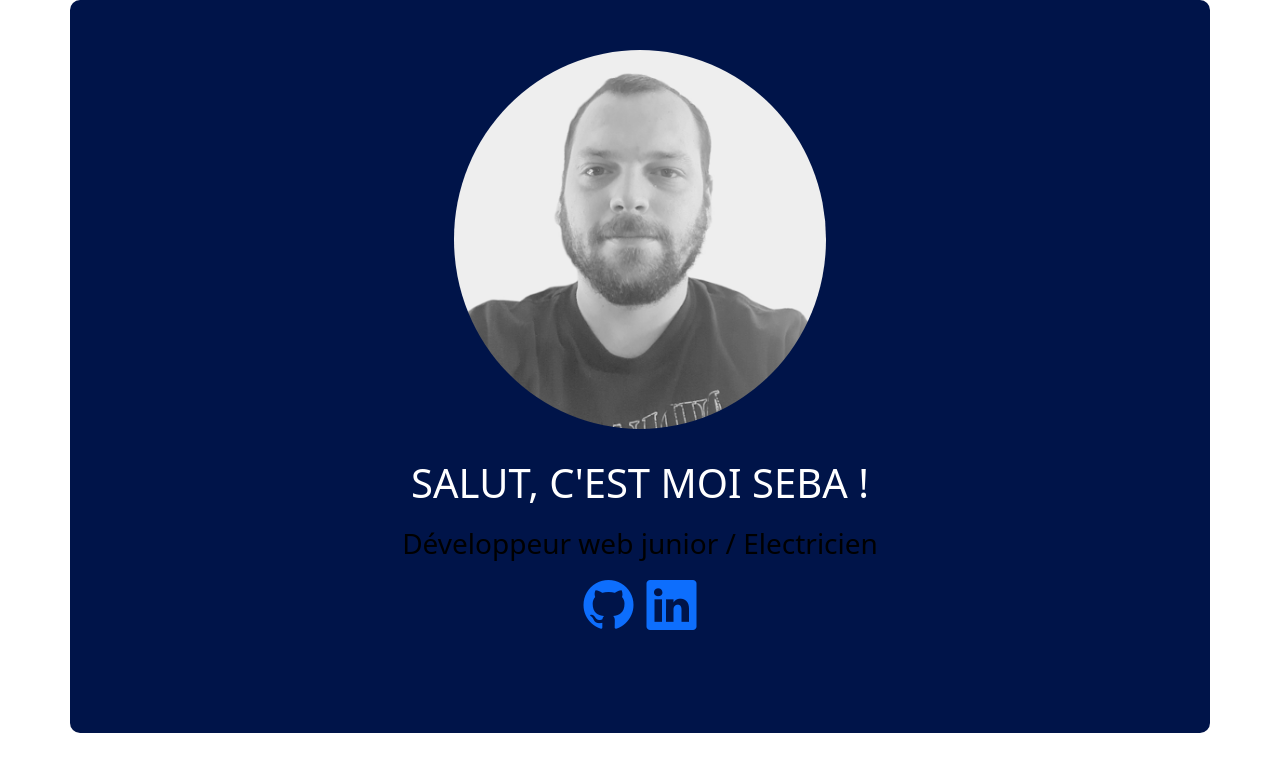
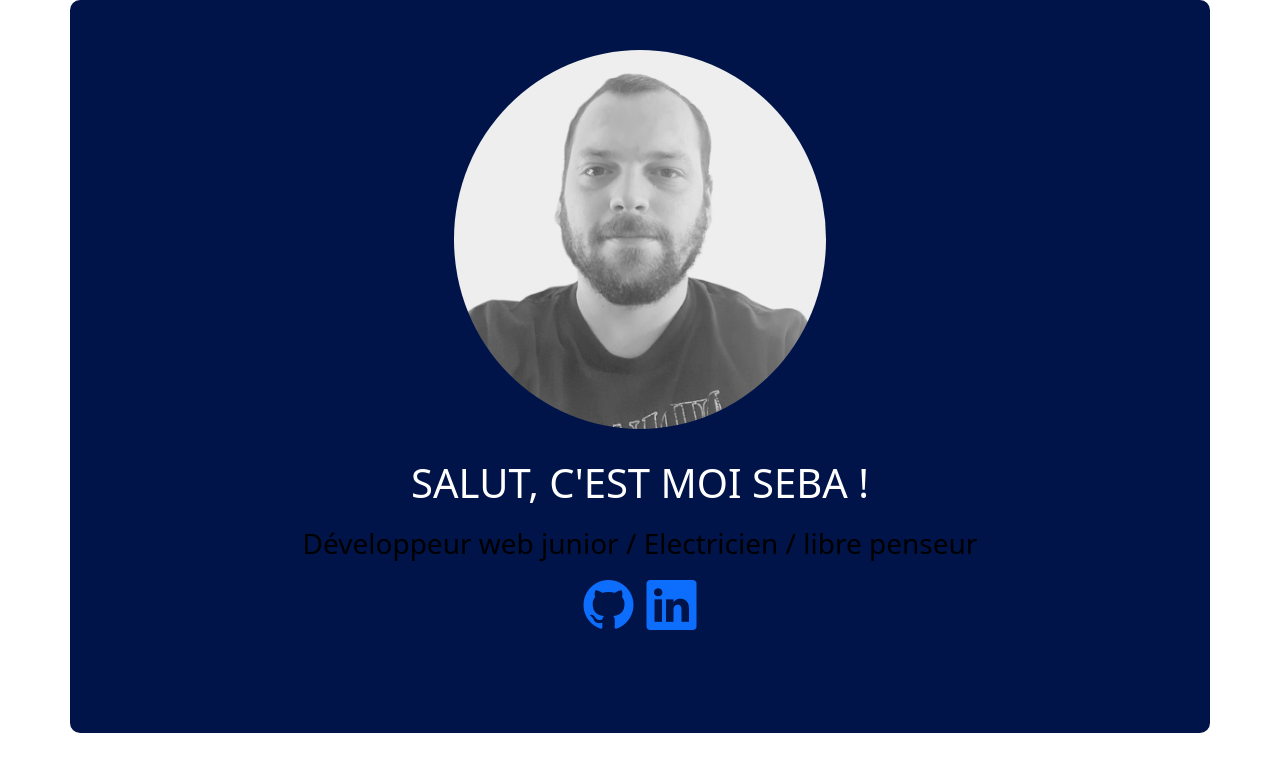
Before and after one commit to IronNetta/IronNetta.github.io, a plain HTML site: page index.html in a window 1280 px wide. Drawn offline with nearby package versions, Linux system fonts and the light colour scheme.

Commit message:
modif html

```diff
--- a/index.html
+++ b/index.html
@@ -18,7 +18,8 @@
         </div>
         <div class="heading">
             <h1>Salut, c'est moi Seba !</h1>
-            <h3>Développeur web junior / Electricien</h3>
+            <h3>Développeur web junior / Electricien / libre penseur
+            </h3>
             <a href="https://github.com/IronNetta?tab=repositories"><i class="bi-github" role="img" aria-label="GitHub"></i></a>
             <a href="https://www.linkedin.com/in/s%C3%A9bastien-de-laet"><i class="bi bi-linkedin"></i></i></a>
         </div>
```
